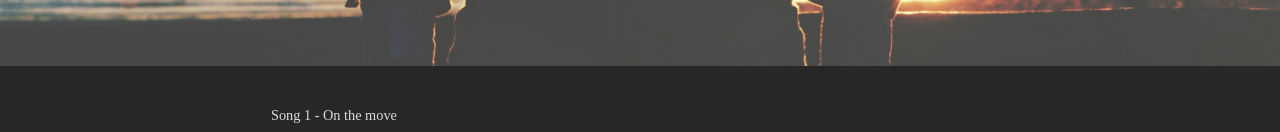
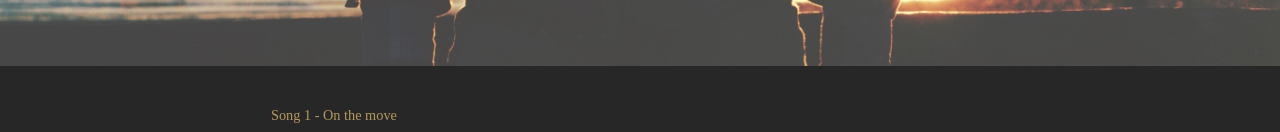
Before and after one commit to JimRogers/jimrogerswebsite, a Jekyll site: the page built from _posts/2015-12-30-song-1-on-the-move.markdown, in a window 1280 px wide. Shown: the part 1011-1143 px from the top of the page. Built offline with Jekyll 4.4.1, drawn with Linux system fonts in a browser that asks for light colours; grey boxes are pictures that could not be loaded.

Commit message:
Add gold color to fonts on blog

```diff
--- a/css/style.css
+++ b/css/style.css
@@ -366,7 +366,7 @@ Blog Section
 }
 .blog p {
   font-family: "adriane";
-  color:#dbdbdb !important;
+  color:rgb(181, 153, 90) !important;
   font-size: 1.1em !important;
   line-height: 2em !important;
   text-align:justify;
@@ -375,7 +375,7 @@ Blog Section
 }
 #blog-text p {
   font-family: "adriane";
-  color:#dbdbdb !important;
+  color:rgb(181, 153, 90) !important;
   font-size: 1.1em !important;
   line-height: 2em !important;
   text-align:justify;
@@ -385,7 +385,7 @@ Blog Section
 .blog h3 {
   font-family:"Notera";
   text-align:center;
-  color:#dbdbdb;
+  color:rgb(181, 153, 90) !important;
   font-size:4.8em;
   padding-top:15px;
 }
```
